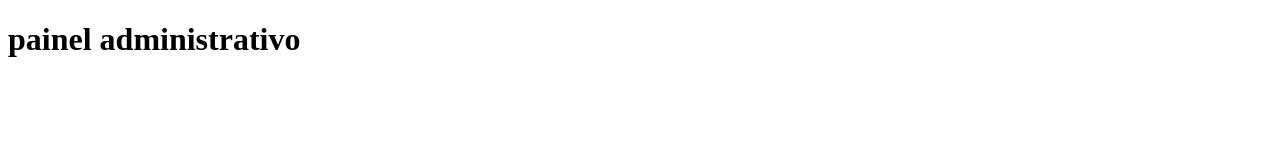
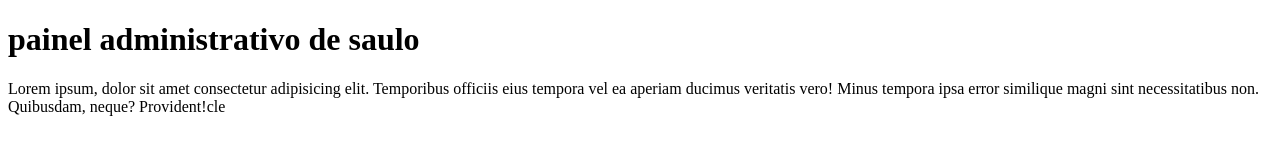
Before and after one commit to saulocarvalhodesenvolvedor/Tela-de-login, a plain HTML site: page pagina.html in a window 1280 px wide. Drawn offline with Linux system fonts and the light colour scheme.

Commit message:
modificação de teste

```diff
--- a/pagina.html
+++ b/pagina.html
@@ -10,7 +10,8 @@
 
 <body>
 
-    <h1>painel administrativo</h1>
+    <h1>painel administrativo de saulo</h1>
+    <p>Lorem ipsum, dolor sit amet consectetur adipisicing elit. Temporibus officiis eius tempora vel ea aperiam ducimus veritatis vero! Minus tempora ipsa error similique magni sint necessitatibus non. Quibusdam, neque? Provident!cle</p>
 
 
 
```
